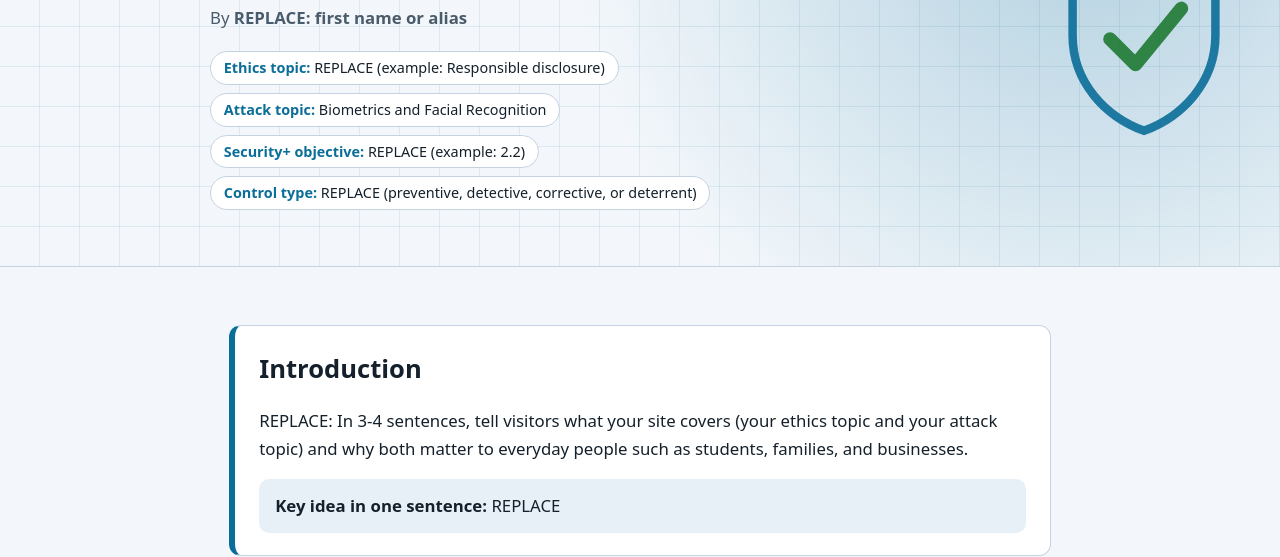
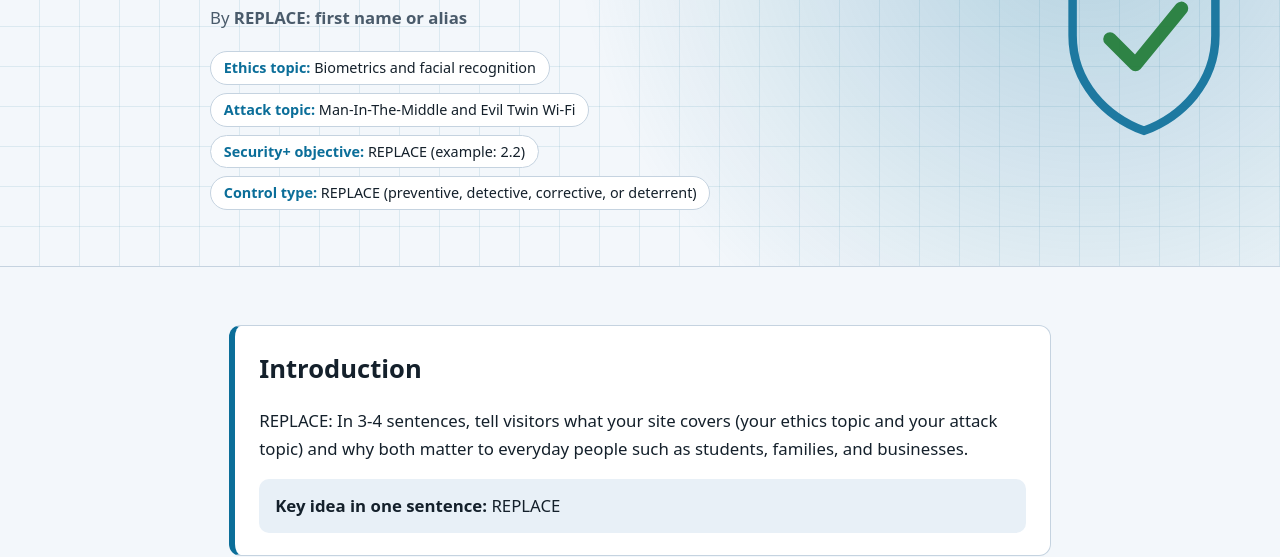
Before and after one commit to bandee57/bandee57.github.io, a plain HTML site: page index.html in a window 1280 px wide. Shown: the part 250-807 px from the top of the page. Drawn offline with Linux system fonts and the light colour scheme.

Commit message:
Update ethics and attack topics in index.html

```diff
--- a/index.html
+++ b/index.html
@@ -125,8 +125,8 @@
     <!-- Use your first name or an alias. Do NOT put your last name, school name, photos of yourself, phone, or address on a public site. -->
     <p class="byline">By <strong>REPLACE: first name or alias</strong></p>
     <ul class="chips">
-      <li><b>Ethics topic:</b> REPLACE (example: Responsible disclosure)</li>
-      <li><b>Attack topic:</b> Biometrics and Facial Recognition</li>
+      <li><b>Ethics topic:</b> Biometrics and facial recognition</li>
+      <li><b>Attack topic:</b> Man-In-The-Middle and Evil Twin Wi-Fi</li>
       <li><b>Security+ objective:</b> REPLACE (example: 2.2)</li>
       <li><b>Control type:</b> REPLACE (preventive, detective, corrective, or deterrent)</li>
     </ul>
```
